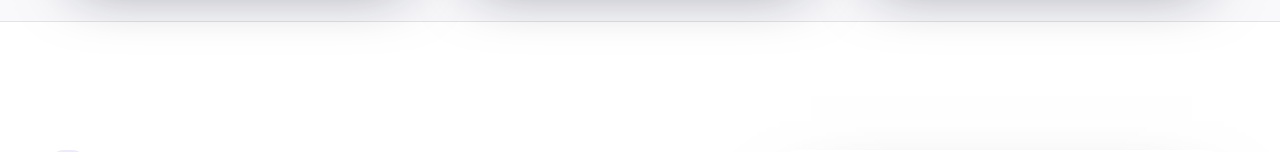
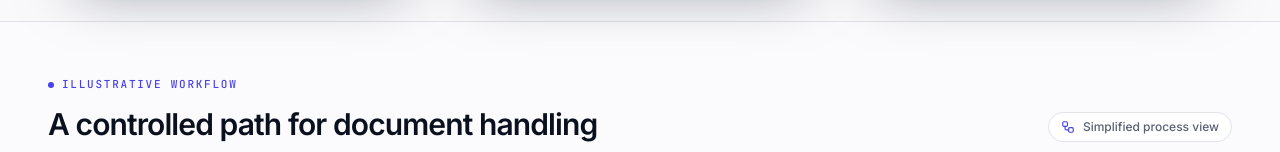
Before and after one commit to ImjCloud/portfolio, a Next.js app: page /projects/docflow-digitisation/ in a window 1280 px wide. Shown: the part 785-937 px from the top of the page. Built offline with nearby package versions, Linux system fonts and the light colour scheme; no server answers.

Commit message:
design: add visual process flow to case studies

```diff
--- a/app/projects/[slug]/page.tsx
+++ b/app/projects/[slug]/page.tsx
@@ -14,6 +14,7 @@ import { projects } from "@/data/projects";
 import { siteConfig } from "@/data/site";
 import { Button } from "@/components/ui/button";
 import { ProjectCover } from "@/components/project-cover";
+import { CaseStudyFlow } from "@/components/case-study-flow";
 import { AuroraBackground } from "@/components/aurora-background";
 import { Reveal } from "@/components/motion/reveal";
 
@@ -123,6 +124,8 @@ export default async function ProjectDetailPage({
           <MetricCard label="Timeframe" value={project.period} />
         </div>
       </section>
+
+      <CaseStudyFlow slug={project.slug} />
 
       <section className="section container">
         <div className="grid gap-12 lg:grid-cols-[1.1fr_.75fr]">
```
